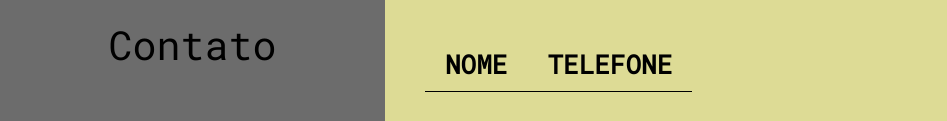
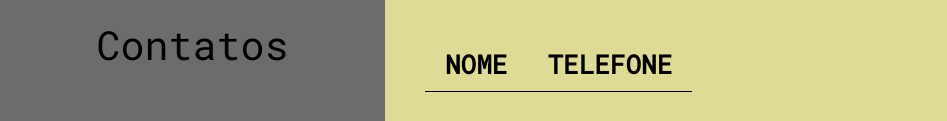
Before and after one commit to juliaamazonas/projeto_dois, a plain HTML site: page index.html in a window 1280 px wide. Shown: the part 421-542 px from the top of the page, without its empty margins (0-947 px from the left). Drawn offline with Linux system fonts and the light colour scheme; a web font is replaced by a local one.

Commit message:
corrigindo um erro de ortografia

```diff
--- a/index.html
+++ b/index.html
@@ -24,7 +24,7 @@
                 <ul>
                     <li><a href="#Inicio">Inicio</a></li>
                     <li><a href="#AddContato"> Adicionar Contato</a></li>
-                    <li><a href="#Contatos">Contato</a></li>
+                    <li><a href="#Contatos">Contatos</a></li>
                 </ul>
             </nav>
         </div>
```
